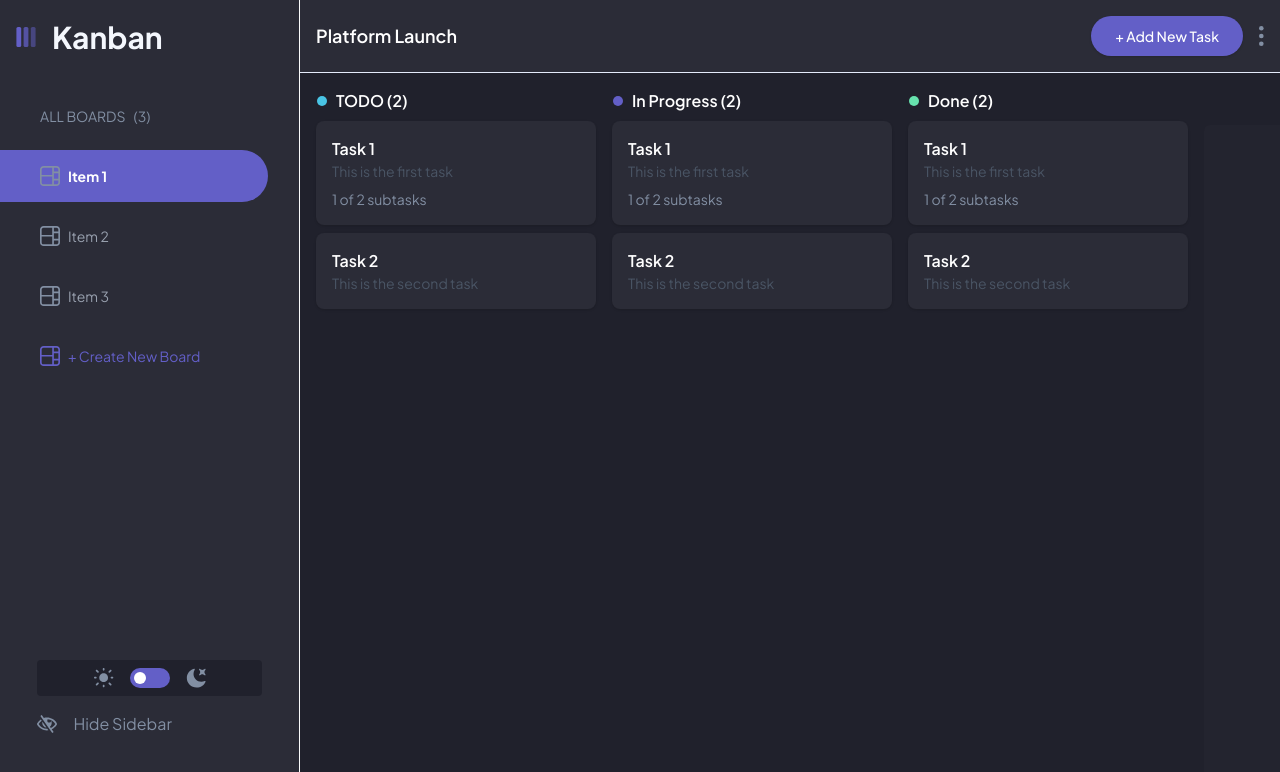
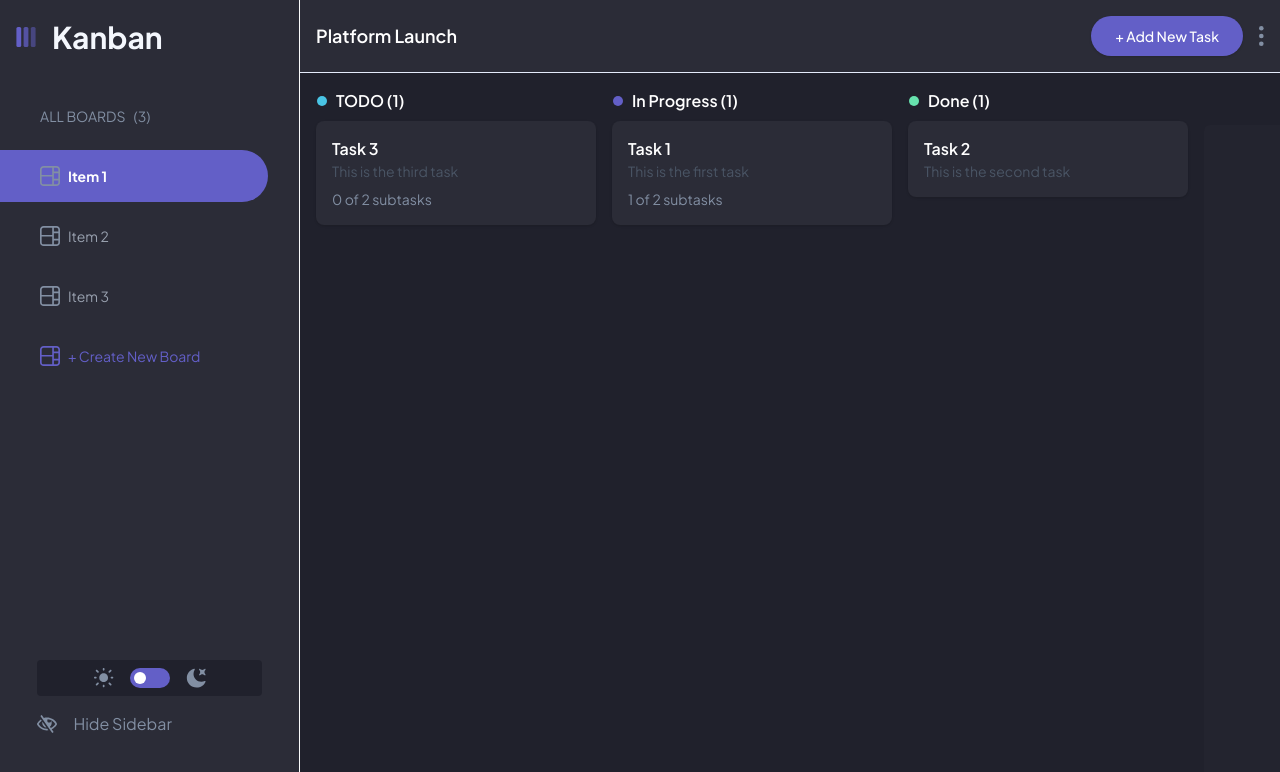
Before and after one commit to Hakdoooooooooooog/Kanban, a Next.js app: page / in a window 1280 px wide. Shown: the top 772 px of the page. Built offline with nearby package versions, Linux system fonts and the light colour scheme.

Commit message:
feat: Refactor task management logic and enhance Board component rendering

```diff
--- a/components/Board/index.tsx
+++ b/components/Board/index.tsx
@@ -1,33 +1,61 @@
 import Button from "../button";
 
 type Tasks = {
+  id: string;
   title: string;
   description?: string;
-  isCompleted: boolean;
-  subtasks?: Tasks[];
+  progress: Progress;
+  subtasks?: Subtask[];
 };
+
+type Subtask = Tasks & {
+  taskID: Tasks["id"];
+};
+
+enum Progress {
+  TODO = "TODO",
+  IN_PROGRESS = "In Progress",
+  DONE = "Done",
+}
 
 const SampleTasks: Tasks[] = [
   {
+    id: "1",
     title: "Task 1",
     description: "This is the first task",
-    isCompleted: false,
+    progress: Progress.IN_PROGRESS,
     subtasks: [
-      { title: "Subtask 1.1", isCompleted: false },
-      { title: "Subtask 1.2", isCompleted: true },
+      { id: "1.1", taskID: "1", title: "Subtask 1.1", progress: Progress.TODO },
+      { id: "1.2", taskID: "1", title: "Subtask 1.2", progress: Progress.DONE },
     ],
   },
   {
+    id: "2",
     title: "Task 2",
     description: "This is the second task",
-    isCompleted: true,
+    progress: Progress.DONE,
+  },
+  {
+    id: "3",
+    title: "Task 3",
+    description: "This is the third task",
+    progress: Progress.TODO,
+    subtasks: [
+      { id: "3.1", taskID: "3", title: "Subtask 3.1", progress: Progress.TODO },
+      {
+        id: "3.2",
+        taskID: "3",
+        title: "Subtask 3.2",
+        progress: Progress.IN_PROGRESS,
+      },
+    ],
   },
 ];
 
 const Board = () => {
   if (
     SampleTasks.length === 0 ||
-    SampleTasks.every((task) => task.isCompleted)
+    SampleTasks.every((task) => task.subtasks?.length === 0)
   ) {
     return <EmptyBoard />;
   }
@@ -35,36 +63,24 @@ const Board = () => {
   return (
     <section className="w-full h-[calc(100dvh-73px)] relative overflow-x-auto overflow-y-hidden custom-scrollbar bg-gray-900 dark:bg-gray-200 p-4">
       <div className="h-full flex gap-4 transition-all duration-400 ease-in-out min-w-max">
-        <Column progress="TODO" count={SampleTasks.length}>
-          {SampleTasks.map((task, index) => (
+        {Object.values(Progress).map((progress) => {
+          const tasks = SampleTasks.filter(
+            (task) => task.progress === progress
+          );
+          return (
+            <Column key={progress} progress={progress} count={tasks.length}>
+              {tasks.map((task) => (
                 <Card
-              key={index}
+                  key={task.id}
+                  taskID={task.id}
                   title={task.title}
                   description={task.description}
                   subtasks={task.subtasks}
                 />
               ))}
             </Column>
-        <Column progress="In Progress" count={SampleTasks.length}>
-          {SampleTasks.map((task, index) => (
-            <Card
-              key={index}
-              title={task.title}
-              description={task.description}
-              subtasks={task.subtasks}
-            />
-          ))}
-        </Column>
-        <Column progress="Done" count={SampleTasks.length}>
-          {SampleTasks.map((task, index) => (
-            <Card
-              key={index}
-              title={task.title}
-              description={task.description}
-              subtasks={task.subtasks}
-            />
-          ))}
-        </Column>
+          );
+        })}
         <AddColumn />
       </div>
     </section>
@@ -83,13 +99,15 @@ const EmptyBoard = () => {
 };
 
 const Card = ({
+  taskID,
   title,
   description,
   subtasks,
 }: {
+  taskID?: string;
   title: string;
   description?: string;
-  subtasks?: Tasks[];
+  subtasks?: Subtask[] | undefined;
 }) => {
   return (
     <div className="w-full p-4 bg-gray-800 dark:bg-gray-200 rounded-lg shadow-sm">
@@ -99,8 +117,13 @@ const Card = ({
       {description && <p className="text-sm text-gray-600">{description}</p>}
       {subtasks && (
         <p className="text-sm text-gray-500 mt-2">
-          {subtasks.filter((tasks) => !tasks.isCompleted).length} of{" "}
-          {subtasks.length} subtasks
+          {
+            subtasks.filter(
+              (tasks) =>
+                tasks.progress === Progress.DONE && tasks.taskID === taskID
+            ).length
+          }{" "}
+          of {subtasks.length} subtasks
         </p>
       )}
     </div>
```
Lines whose indentation alone changed are shown as unchanged.
